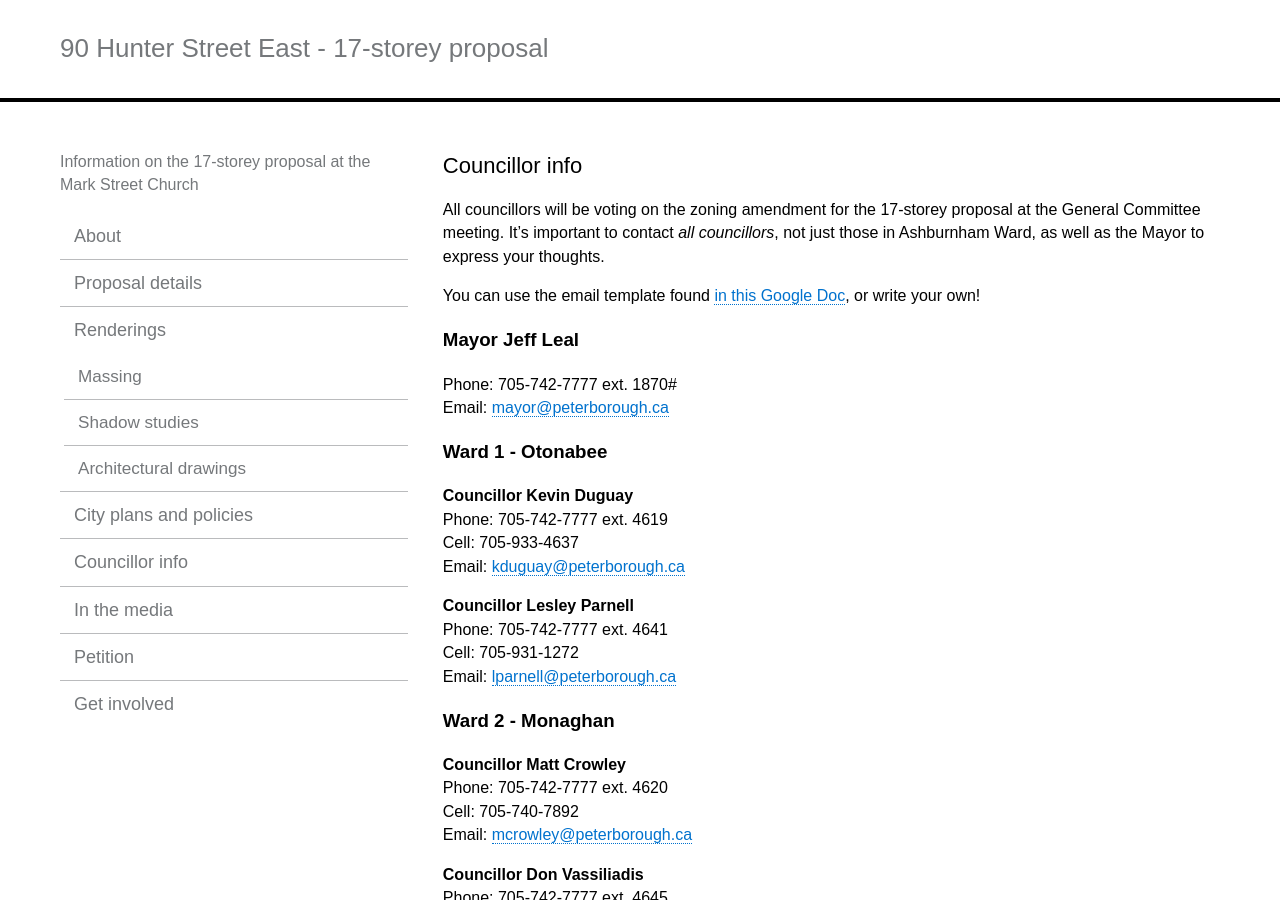
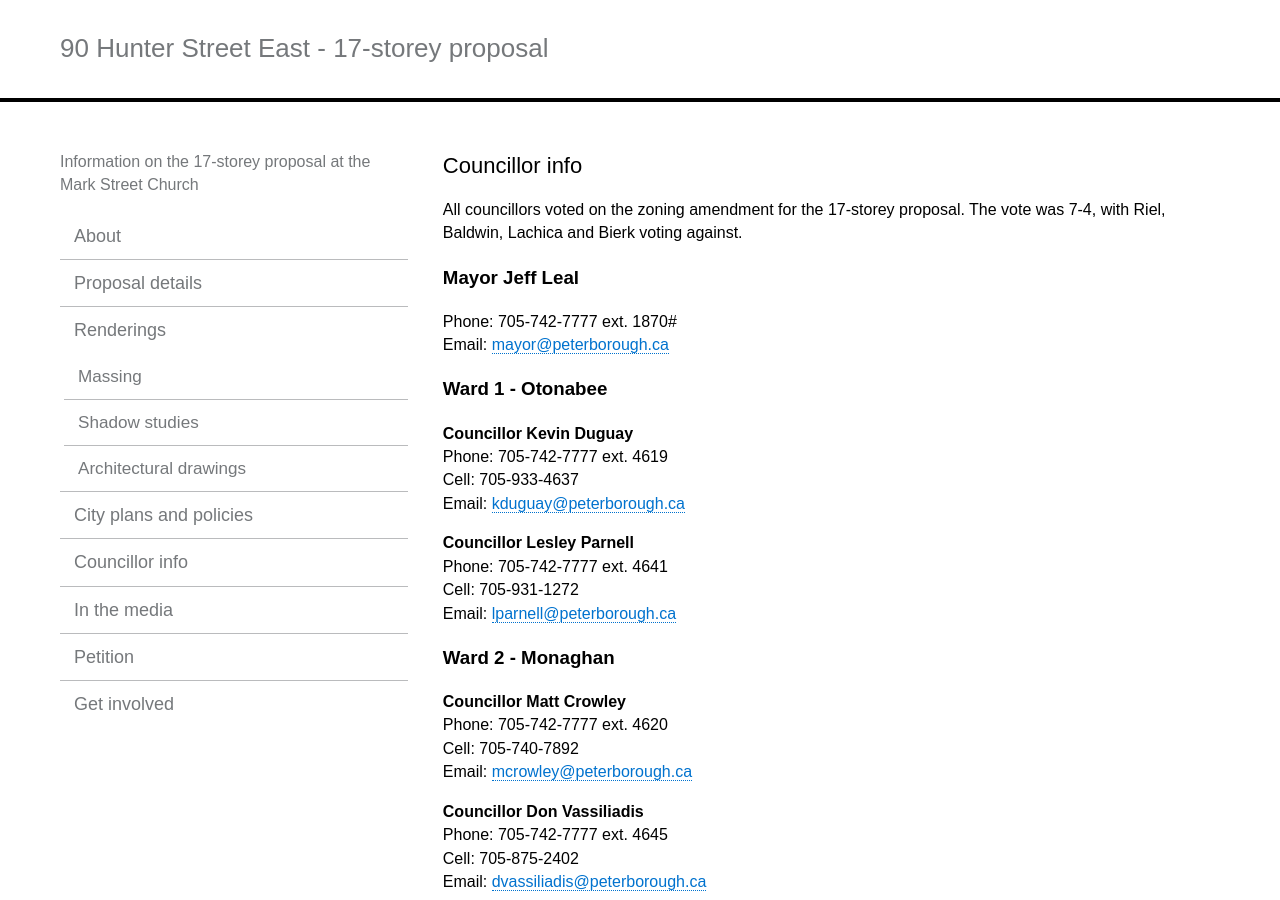
Before and after one commit to 90hunter/90HunterStE, a Jekyll site: the page built from _pages/councillor-info.md, in a window 1280 px wide and 900 px high. Built offline with Jekyll 4.4.1, drawn with Linux system fonts in a browser that asks for light colours.

Commit message:
Revise councillor info with voting results
Updated councillor voting information and removed email template reference.

```diff
--- a/_pages/councillor-info.md
+++ b/_pages/councillor-info.md
@@ -3,9 +3,7 @@ layout: page
 title:  "Councillor info"
 ---
 
-All councillors will be voting on the zoning amendment for the 17-storey proposal at the General Committee meeting. It's important to contact _all councillors_, not just those in Ashburnham Ward, as well as the Mayor to express your thoughts.
-
-You can use the email template found [in this Google Doc](https://docs.google.com/document/d/1xsXjBbkU7JL8gcXfIBaDVGNvIgtQcpuMWMDv1aZTNPU/edit?usp=sharing), or write your own!
+All councillors voted on the zoning amendment for the 17-storey proposal. The vote was 7-4, with Riel, Baldwin, Lachica and Bierk voting against.
 
 ### Mayor Jeff Leal
 Phone: 705-742-7777 ext. 1870#<br>
```
